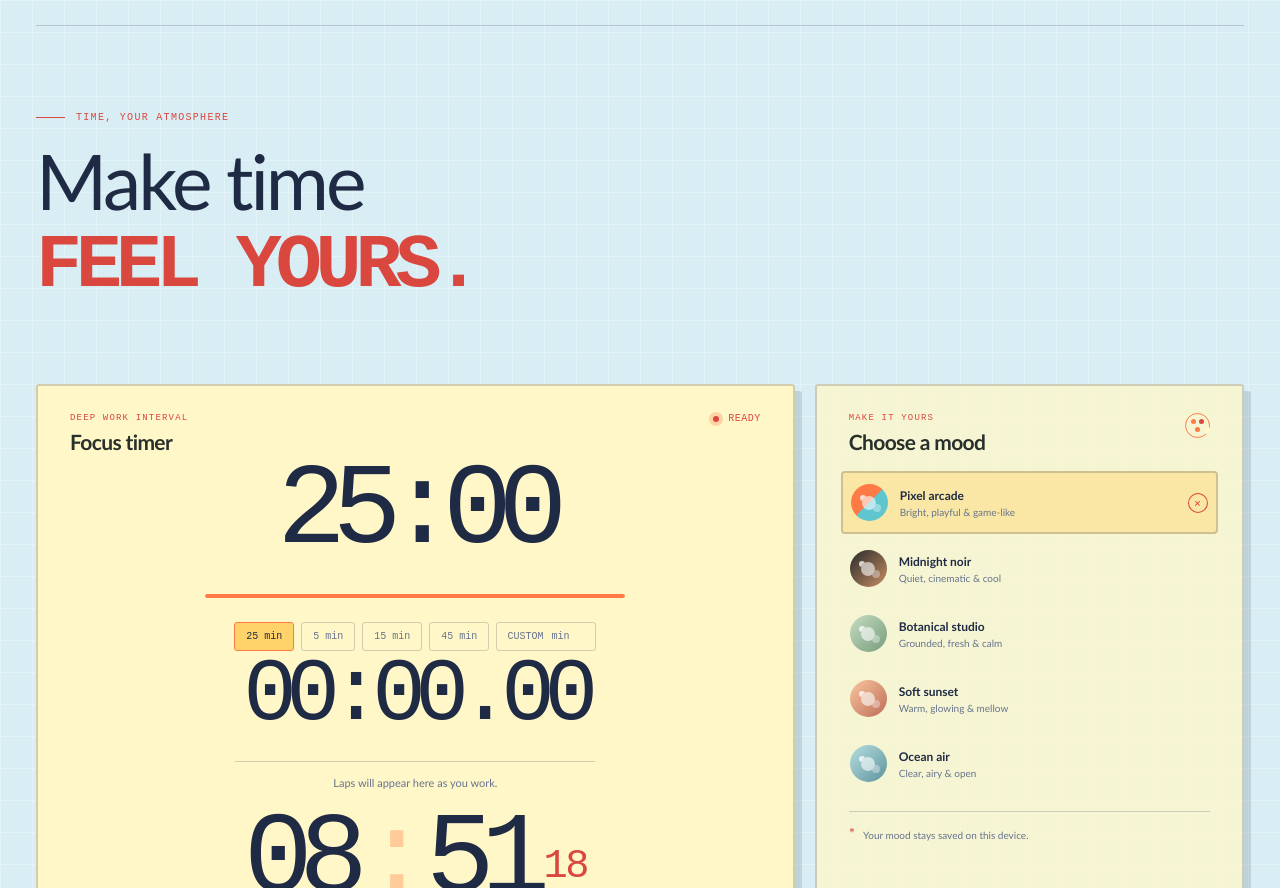
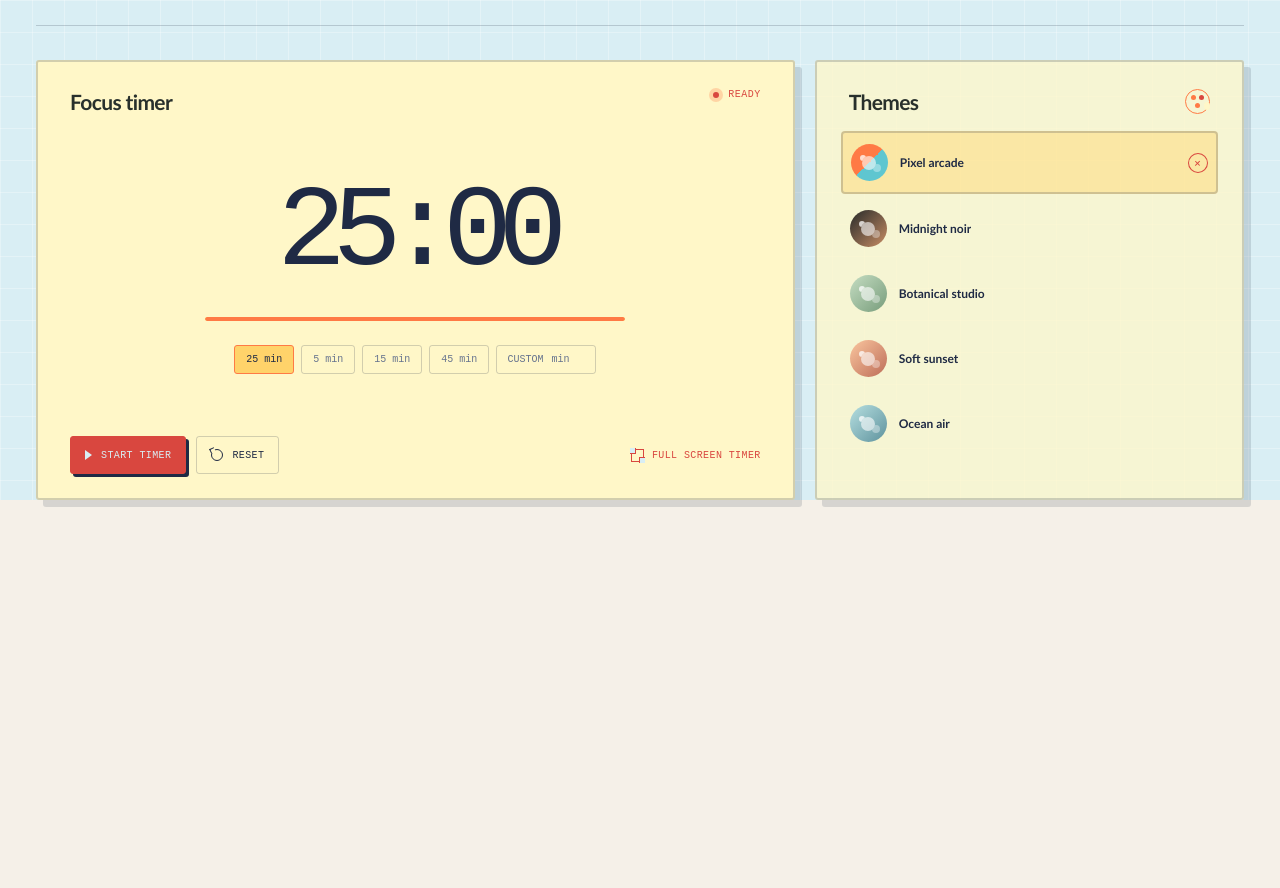
Before and after one commit to dikshita0719/timer, a plain HTML site: page index.html in a window 1280 px wide. Shown: the part 64-952 px from the top of the page. After the commit the page ends 800 px from the top, so only its background shows below. Drawn offline with Linux system fonts and the light colour scheme.

Commit message:
Simplify classic timer layout

```diff
--- a/index.html
+++ b/index.html
@@ -28,11 +28,6 @@
       </header>
 
       <main>
-        <section class="intro" aria-labelledby="page-title">
-          <div class="eyebrow"><span class="eyebrow-line"></span> Time, your atmosphere</div>
-          <h1 id="page-title">Make time<br /><em>feel yours.</em></h1>
-        </section>
-
         <section class="workspace" aria-label="Time tools and appearance controls">
           <article class="tool-card">
             <div class="tool-heading">
@@ -76,45 +71,40 @@
           <aside class="appearance-panel" aria-labelledby="appearance-title">
             <div class="panel-heading">
               <div>
-                <p class="section-kicker">Make it yours</p>
-                <h2 id="appearance-title">Choose a mood</h2>
+                <h2 id="appearance-title">Themes</h2>
               </div>
               <span class="palette-icon" aria-hidden="true"></span>
             </div>
             <div class="theme-list" role="group" aria-label="Clock appearance themes">
               <button class="theme-option is-active" type="button" data-theme-choice="pixel" aria-pressed="true">
                 <span class="theme-swatch swatch-pixel" aria-hidden="true"><span></span></span>
-                <span class="theme-copy"><strong>Pixel arcade</strong><small>Bright, playful &amp; game-like</small></span>
+                <span class="theme-copy"><strong>Pixel arcade</strong></span>
                 <span class="theme-check" aria-hidden="true">+</span>
               </button>
               <button class="theme-option" type="button" data-theme-choice="noir" aria-pressed="false">
                 <span class="theme-swatch swatch-noir" aria-hidden="true"><span></span></span>
-                <span class="theme-copy"><strong>Midnight noir</strong><small>Quiet, cinematic &amp; cool</small></span>
+                <span class="theme-copy"><strong>Midnight noir</strong></span>
                 <span class="theme-check" aria-hidden="true">+</span>
               </button>
               <button class="theme-option" type="button" data-theme-choice="botanical" aria-pressed="false">
                 <span class="theme-swatch swatch-botanical" aria-hidden="true"><span></span></span>
-                <span class="theme-copy"><strong>Botanical studio</strong><small>Grounded, fresh &amp; calm</small></span>
+                <span class="theme-copy"><strong>Botanical studio</strong></span>
                 <span class="theme-check" aria-hidden="true">+</span>
               </button>
               <button class="theme-option" type="button" data-theme-choice="sunset" aria-pressed="false">
                 <span class="theme-swatch swatch-sunset" aria-hidden="true"><span></span></span>
-                <span class="theme-copy"><strong>Soft sunset</strong><small>Warm, glowing &amp; mellow</small></span>
+                <span class="theme-copy"><strong>Soft sunset</strong></span>
                 <span class="theme-check" aria-hidden="true">+</span>
               </button>
               <button class="theme-option" type="button" data-theme-choice="ocean" aria-pressed="false">
                 <span class="theme-swatch swatch-ocean" aria-hidden="true"><span></span></span>
-                <span class="theme-copy"><strong>Ocean air</strong><small>Clear, airy &amp; open</small></span>
+                <span class="theme-copy"><strong>Ocean air</strong></span>
                 <span class="theme-check" aria-hidden="true">+</span>
               </button>
             </div>
-            <div class="panel-note"><span class="spark-icon" aria-hidden="true">*</span><span>Your mood stays saved on this device.</span></div>
           </aside>
         </section>
-
       </main>
-
-      <footer class="footer"><span>clockwork / 2026</span><span>Local by design <span class="footer-star" aria-hidden="true">*</span></span></footer>
     </div>
     <section class="focus-stage" id="focus-stage" aria-label="Fullscreen focus timer" hidden>
       <div class="focus-stage-topline"><span class="brand-mark" aria-hidden="true"><span></span></span><span>clockwork / focus</span><button id="exit-focus-button" type="button" title="Exit focus view"><span class="close-glyph" aria-hidden="true"></span><span>Exit</span></button></div>
--- a/styles.css
+++ b/styles.css
@@ -19,6 +19,7 @@
 }
 
 * { box-sizing: border-box; }
+[hidden] { display: none !important; }
 
 html { min-width: 320px; background: var(--paper); }
 
@@ -41,13 +42,6 @@ button { color: inherit; }
 .topbar-meta { display: flex; align-items: center; gap: 9px; color: var(--muted); font-family: var(--display-font); font-size: 10px; letter-spacing: 0.07em; text-transform: uppercase; }
 .status-dot, .live-pulse { width: 6px; height: 6px; display: inline-block; border-radius: 50%; background: var(--accent-deep); box-shadow: 0 0 0 4px color-mix(in srgb, var(--accent) 28%, transparent); }
 .meta-divider { width: 22px; height: 1px; margin: 0 4px; background: var(--line); }
-
-.intro { padding: 86px 0 63px; max-width: 650px; animation: rise-in 800ms ease both; }
-.eyebrow, .section-kicker { color: var(--accent-deep); font-family: var(--display-font); font-size: 10px; letter-spacing: 0.13em; text-transform: uppercase; }
-.eyebrow { display: flex; align-items: center; gap: 11px; }
-.eyebrow-line { width: 29px; height: 1px; background: var(--accent-deep); }
-h1 { margin: 19px 0 17px; color: var(--ink); font-size: clamp(42px, 6vw, 78px); font-weight: 500; letter-spacing: -0.04em; line-height: 0.99; }
-h1 em { color: var(--accent-deep); font-family: var(--display-script); font-weight: 600; letter-spacing: -0.045em; }
 
 .workspace { display: grid; grid-template-columns: minmax(0, 1.52fr) minmax(340px, 0.86fr); gap: 20px; align-items: stretch; }
 .clock-card, .appearance-panel { border: 1px solid var(--line); border-radius: 7px; box-shadow: var(--shadow); }
@@ -91,12 +85,6 @@ h2 { margin: 0; font-size: 21px; font-weight: 700; letter-spacing: -0.03em; }
 .theme-copy small { color: var(--muted); font-size: 10px; }
 .theme-check { width: 20px; height: 20px; display: grid; place-items: center; margin-left: auto; border: 1px solid var(--accent-deep); border-radius: 50%; color: var(--accent-deep); font-size: 13px; opacity: 0; transform: rotate(45deg); transition: opacity 180ms ease; }
 .theme-option.is-active .theme-check { opacity: 1; }
-.panel-note { display: flex; gap: 8px; margin: 17px 8px 0; padding-top: 16px; border-top: 1px solid var(--line); color: var(--muted); font-size: 10px; line-height: 1.5; }
-.spark-icon { color: var(--accent-deep); font-size: 15px; line-height: 10px; }
-
-.footer { display: flex; justify-content: space-between; padding: 20px 0 27px; border-top: 1px solid var(--line); color: var(--muted); font-family: var(--display-font); font-size: 9px; letter-spacing: 0.08em; text-transform: uppercase; }
-.footer-star { color: var(--accent-deep); font-size: 15px; vertical-align: -2px; }
-
 @keyframes rise-in { from { opacity: 0; transform: translateY(14px); } to { opacity: 1; transform: translateY(0); } }
 @keyframes blink { 50% { opacity: 0.35; } }
 
@@ -107,7 +95,6 @@ h2 { margin: 0; font-size: 21px; font-weight: 700; letter-spacing: -0.03em; }
   .topbar-meta .status-dot { margin-right: 4px; }
   .topbar-meta .status-dot::after { content: "Local"; margin-left: 14px; color: var(--muted); font-family: var(--body-font); font-size: 11px; letter-spacing: 0; text-transform: none; }
   .meta-divider, #today-label { display: none; }
-  .intro { padding: 61px 0 45px; }
   .workspace { grid-template-columns: 1fr; }
   .clock-card { min-height: 330px; padding: 23px 22px 20px; }
   .clock-face { padding: 48px 0 42px; }
@@ -117,7 +104,6 @@ h2 { margin: 0; font-size: 21px; font-weight: 700; letter-spacing: -0.03em; }
 
 @media (max-width: 410px) {
   .page-shell { width: min(100% - 28px, 590px); }
-  h1 { font-size: 42px; }
   .clock-time { font-size: 53px; }
   .clock-date { font-size: 9px; }
   .format-label { display: none; }
@@ -136,10 +122,11 @@ h2 { margin: 0; font-size: 21px; font-weight: 700; letter-spacing: -0.03em; }
 .fullscreen-glyph::before, .fullscreen-glyph::after { content: ""; position: absolute; width: 5px; height: 5px; background: var(--paper); }
 .fullscreen-glyph::before { top: -2px; left: -2px; border-right: 1px solid currentColor; border-bottom: 1px solid currentColor; }
 .fullscreen-glyph::after { right: -2px; bottom: -2px; border-left: 1px solid currentColor; border-top: 1px solid currentColor; }
+main { padding-top: 34px; }
 
 .tool-card { min-height: 440px; display: flex; flex-direction: column; justify-content: space-between; padding: 27px 32px 24px; border: 1px solid var(--line); border-radius: 7px; background: var(--card); box-shadow: var(--shadow); animation: rise-in 800ms 100ms ease both; }
 .tool-heading { display: flex; align-items: flex-start; justify-content: space-between; }
-.tool-heading .section-kicker { margin-bottom: 6px; }
+.tool-heading .section-kicker { display: none; }
 .tool-view { display: flex; flex: 1; flex-direction: column; justify-content: center; }
 .tool-display { color: var(--ink); font-family: var(--display-font); font-size: clamp(64px, 9vw, 120px); font-weight: 400; letter-spacing: -0.12em; line-height: 1; text-align: center; }
 .stopwatch-display { font-size: clamp(52px, 7vw, 92px); }
```
